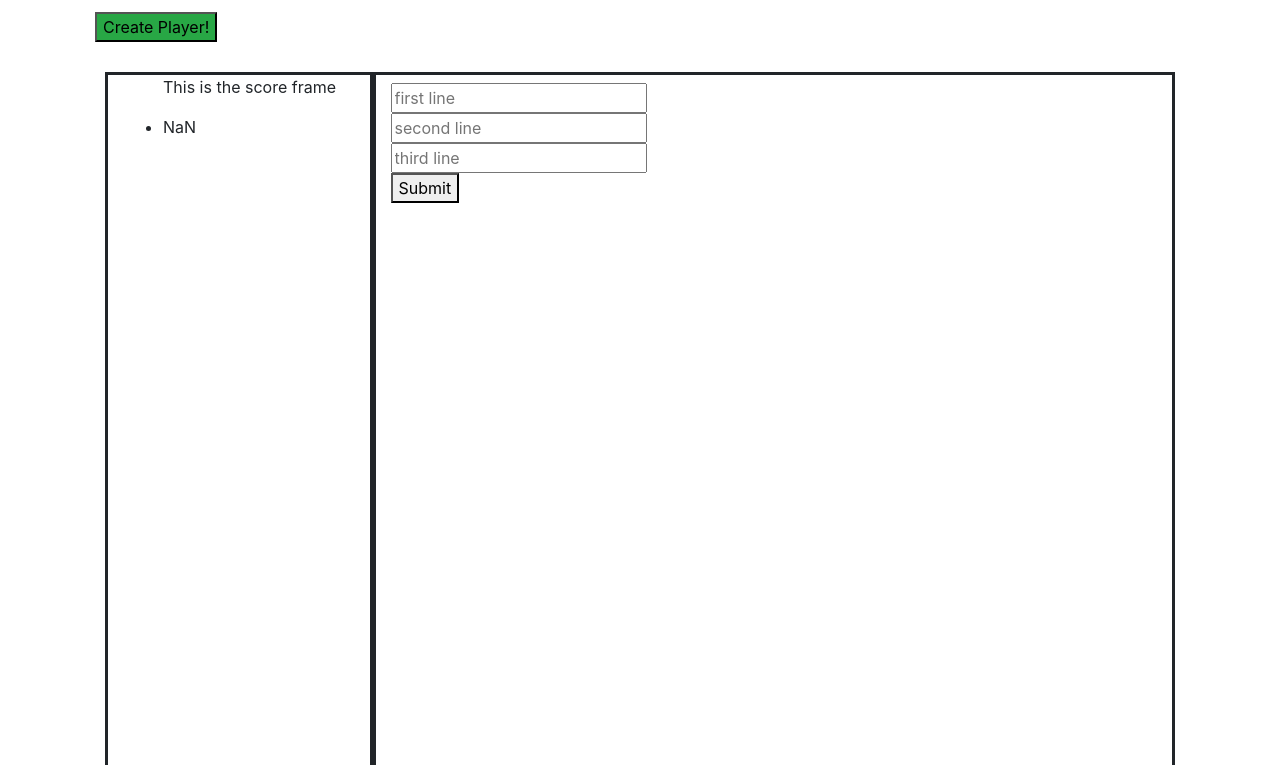
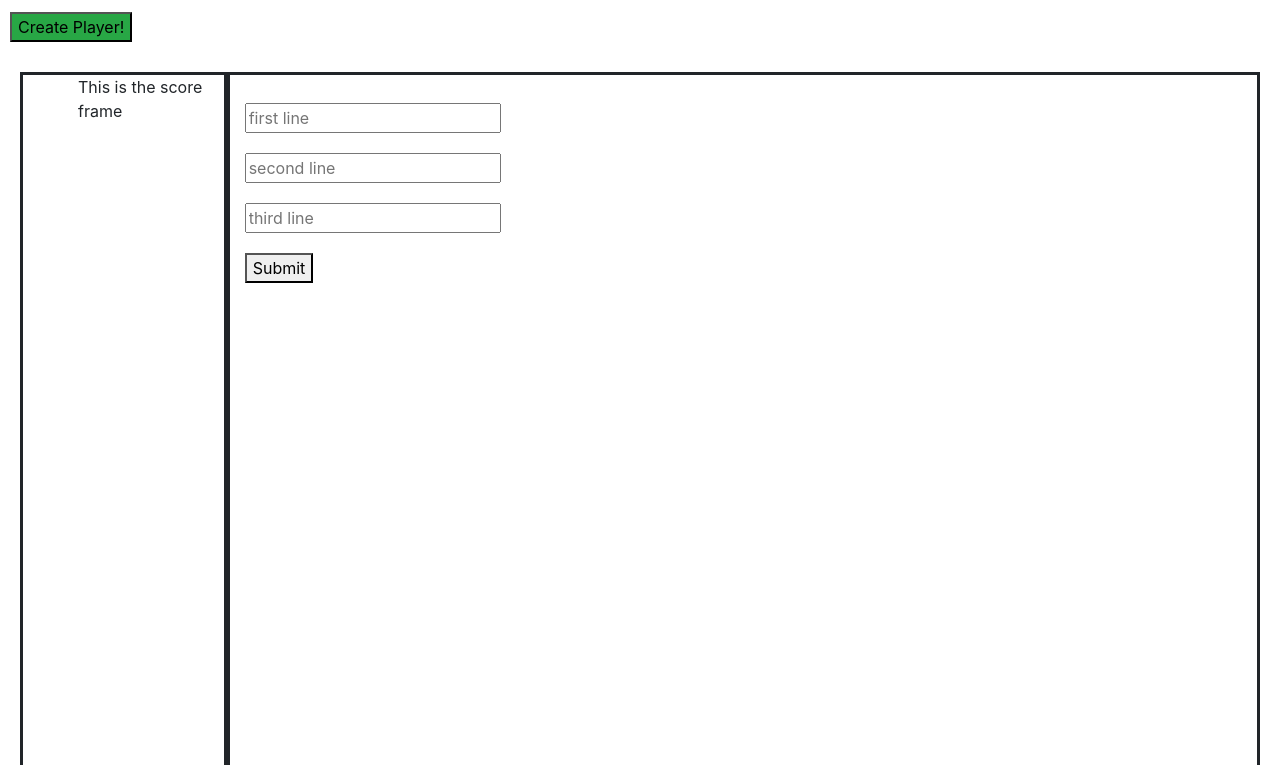
Before and after one commit to jasonhuels/haiku-jitsu, a website built with webpack: page src/index.html in a window 1280 px wide. Shown: the part 89-854 px from the top of the page. Built offline with nearby package versions, Linux system fonts and the light colour scheme.

Commit message:
Remove container tag to make play area larger

```diff
--- a/src/index.html
+++ b/src/index.html
@@ -8,7 +8,7 @@
 </head>
 
 <body>
-  <div class="container">
+  <!-- <div class="container"> -->
     <div class="welcome-screen">
       <!-- logo here -->
       <h1>Haiku Jitsu</h1>
@@ -21,12 +21,12 @@
       <!-- different avatar select -->
     </div>
     <div class="row game-play">
-      <div class="col col-md-3">
+      <div class="col col-md-2">
         <ul id="score">
           <p>This is the score frame</p>
         </ul>
       </div>
-      <div class="col col-md-9">
+      <div class="col col-md-10">
         <div class="main-map">
 
         </div>
@@ -45,7 +45,7 @@
       </div>
 
     </div>
-  </div>
+  <!-- </div> -->
 </body>
 
 </html>
--- a/src/main.js
+++ b/src/main.js
@@ -9,26 +9,12 @@ $(document).ready (function() {
   $("#user-info").submit(function(event){
       event.preventDefault();
      let nameOfPlayer = $("#name-field").val();
-     // $(".row").show();
 
-  });
 
-  $("#haiku").submit(function(event) {
-    event.preventDefault();
-    let firstLine = $("#first-line").val();
-    let secondLine = $("#second-line").val();
-    let thirdLine = $("#third-line").val();
-    console.log(firstLine,"\n", secondLine, "\n", thirdLine);
-    let firstCount = syllable(firstLine);
-    let secondCount = syllable(secondLine);
-    let thirdCount = syllable(thirdLine);
-
-    console.log(firstCount,"\n", secondCount, "\n", thirdCount);
-  });
 
      $("#score").append("<li>" +         + "</li>");
 
 
 
-
+  });
 });
--- a/src/styles.css
+++ b/src/styles.css
@@ -2,17 +2,17 @@
   border-style: solid;
 }
 
- /* #first-line, #second-line, #third-line, #submit {
+ #first-line, #second-line, #third-line, #submit {
   margin-top: 20px;
-} */
+}
 
- .col-md-9 {
+ .col-md-2 {
   overflow: hidden;
   padding-bottom: 100%;
   margin-bottom: -100%;
 }
 
-.col-md-3 {
+.col-md-10 {
   overflow: hidden;
   padding-bottom: 100%;
   margin-bottom: -100%;
```
